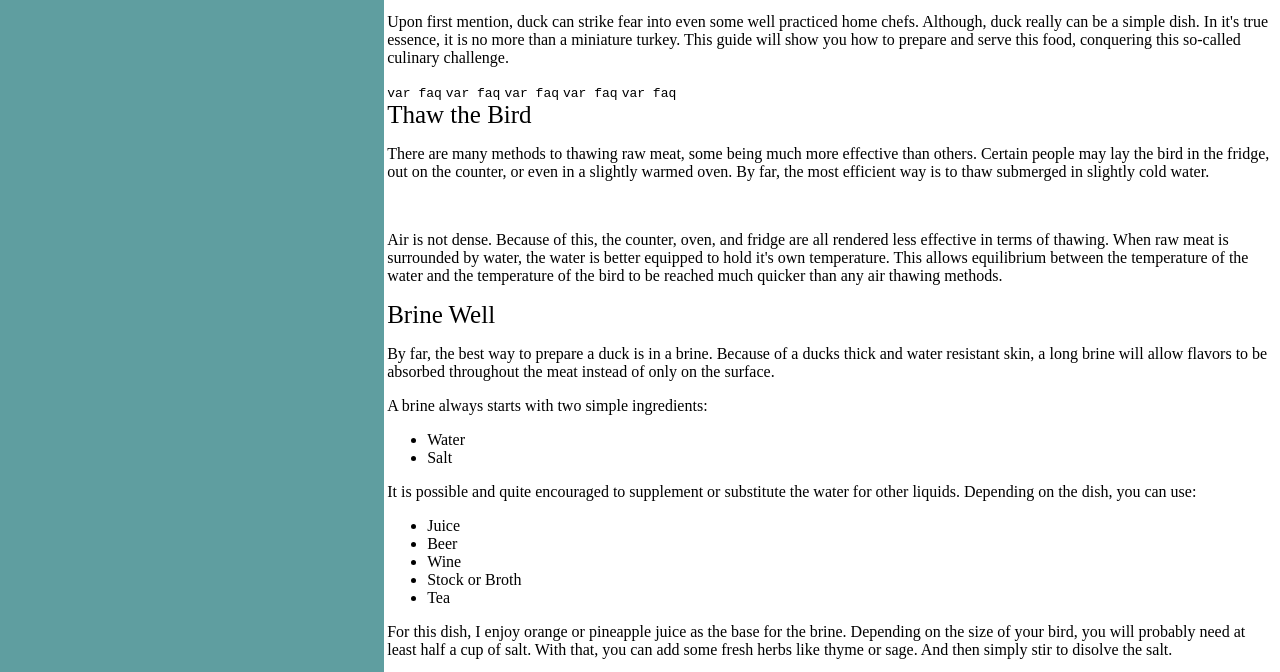
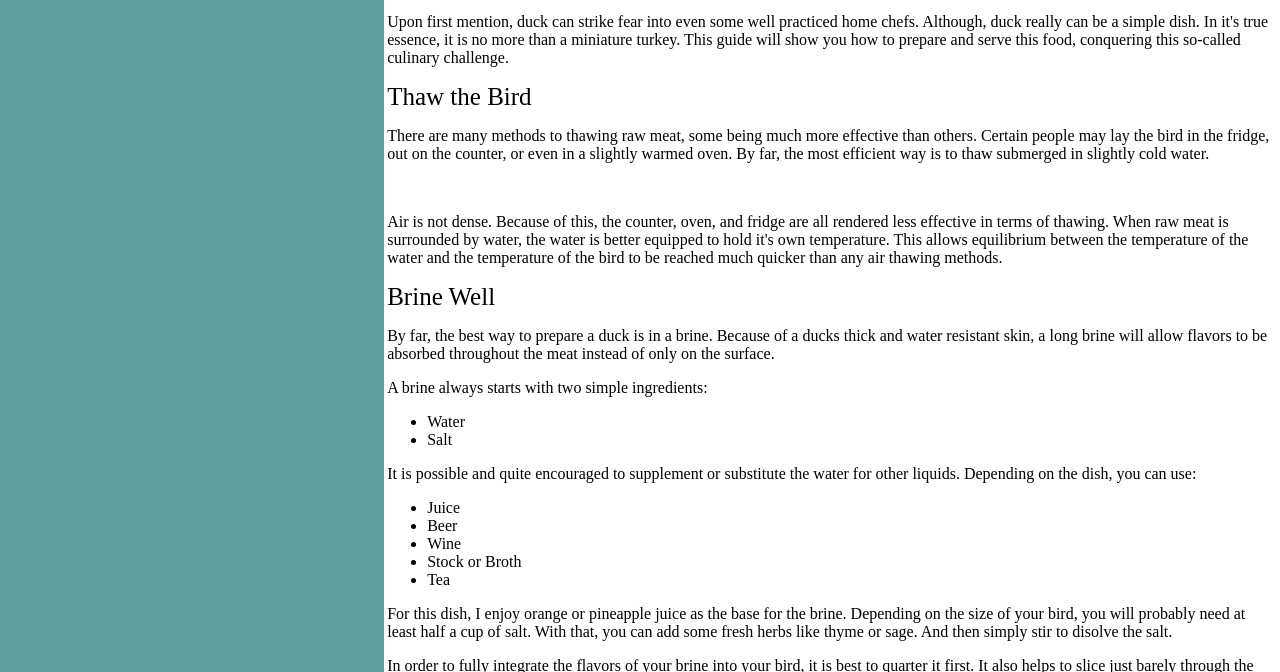
Before and after one commit to joshkkoehler/joshkkoehler.github.io, a plain HTML site: page FCC/TechnicalDocumentation.html in a window 1280 px wide. Shown: the part 111-783 px from the top of the page. Drawn offline with Linux system fonts and the light colour scheme.

Commit message:
Update TechnicalDocumentation.html

```diff
--- a/FCC/TechnicalDocumentation.html
+++ b/FCC/TechnicalDocumentation.html
@@ -57,11 +57,6 @@
     <p>Upon first mention, duck can strike fear into even some well practiced home chefs.
       Although, duck really can be a simple dish. In it's true essence, it is no more than a miniature turkey.
       This guide will show you how to prepare and serve this food, conquering this so-called culinary challenge.</p>
-      <code>var faq</code>
-      <code>var faq</code>
-      <code>var faq</code>
-      <code>var faq</code>
-      <code>var faq</code>
   </section>
   <section class="main-section" id="Thaw_the_Bird">
     <header>Thaw the Bird</header>
```
